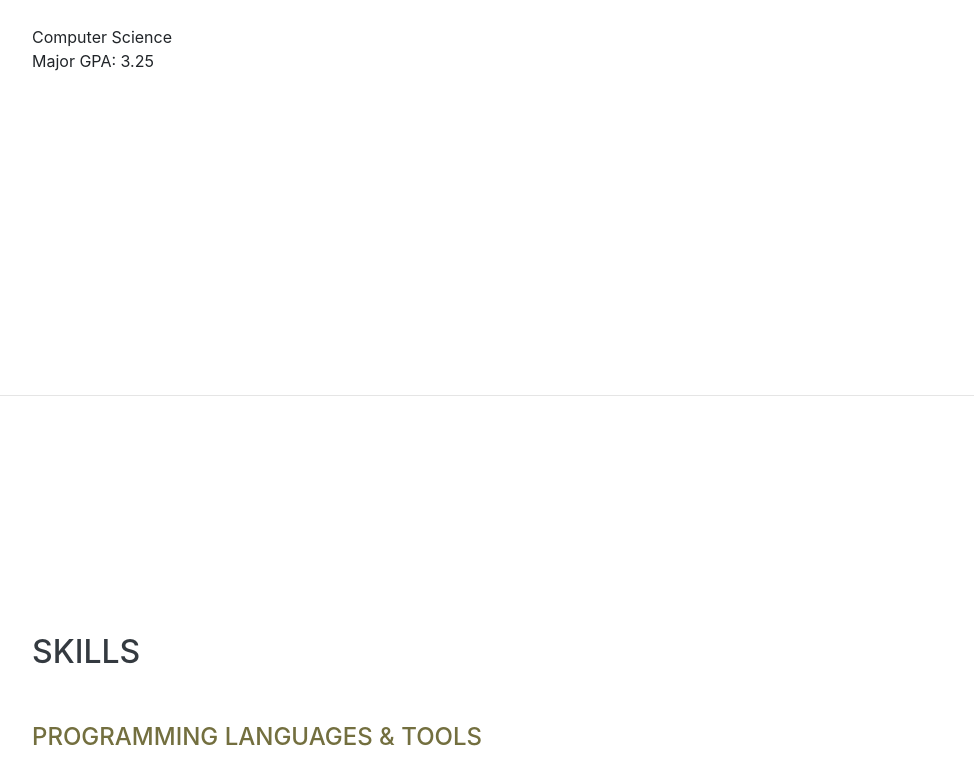
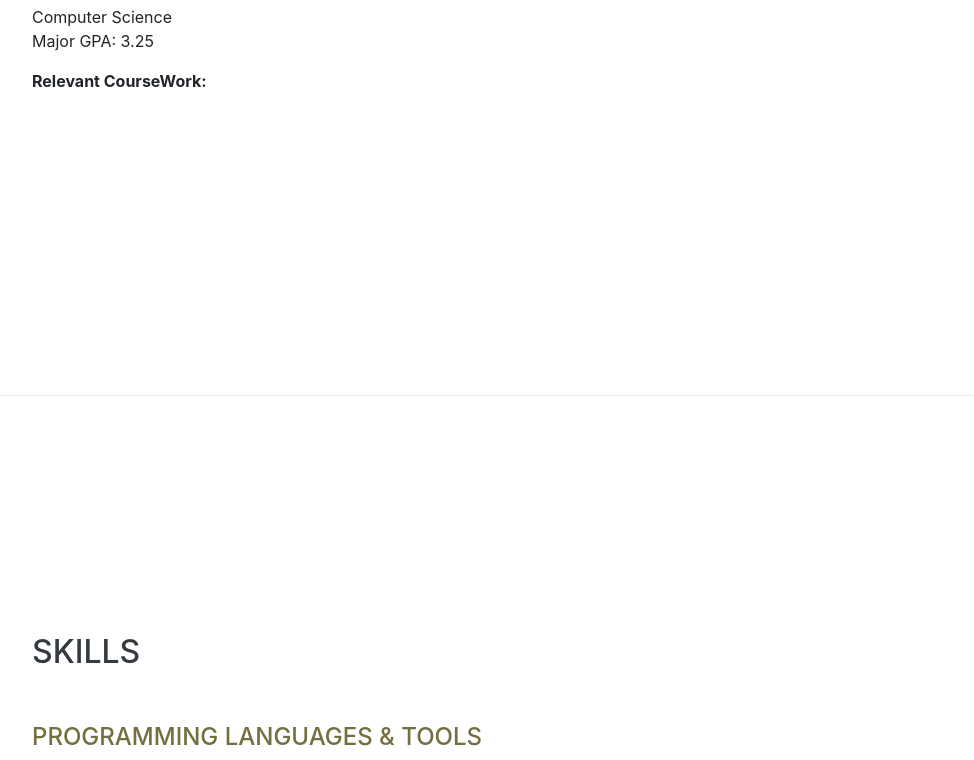
Before and after one commit to yeury02/personal_site, a website with bundled scripts: page index.html in a window 1280 px wide. Shown: the part 2007-2767 px from the top of the page, without its empty margins (288-1262 px from the left). Built offline with nearby package versions, Linux system fonts and the light colour scheme; a web font is replaced by a local one.

Commit message:
Adding courwork section

```diff
--- a/index.html
+++ b/index.html
@@ -149,6 +149,7 @@
             <div class="subheading mb-3">Bachelor of Science</div>
             <div>Computer Science</div>
             <p>Major GPA: 3.25</p>
+            <p><strong> Relevant CourseWork: </strong></p>
           </div>
           <div class="resume-date text-md-right">
             <span class="text-primary">September 2016 - May 2021</span>
```
